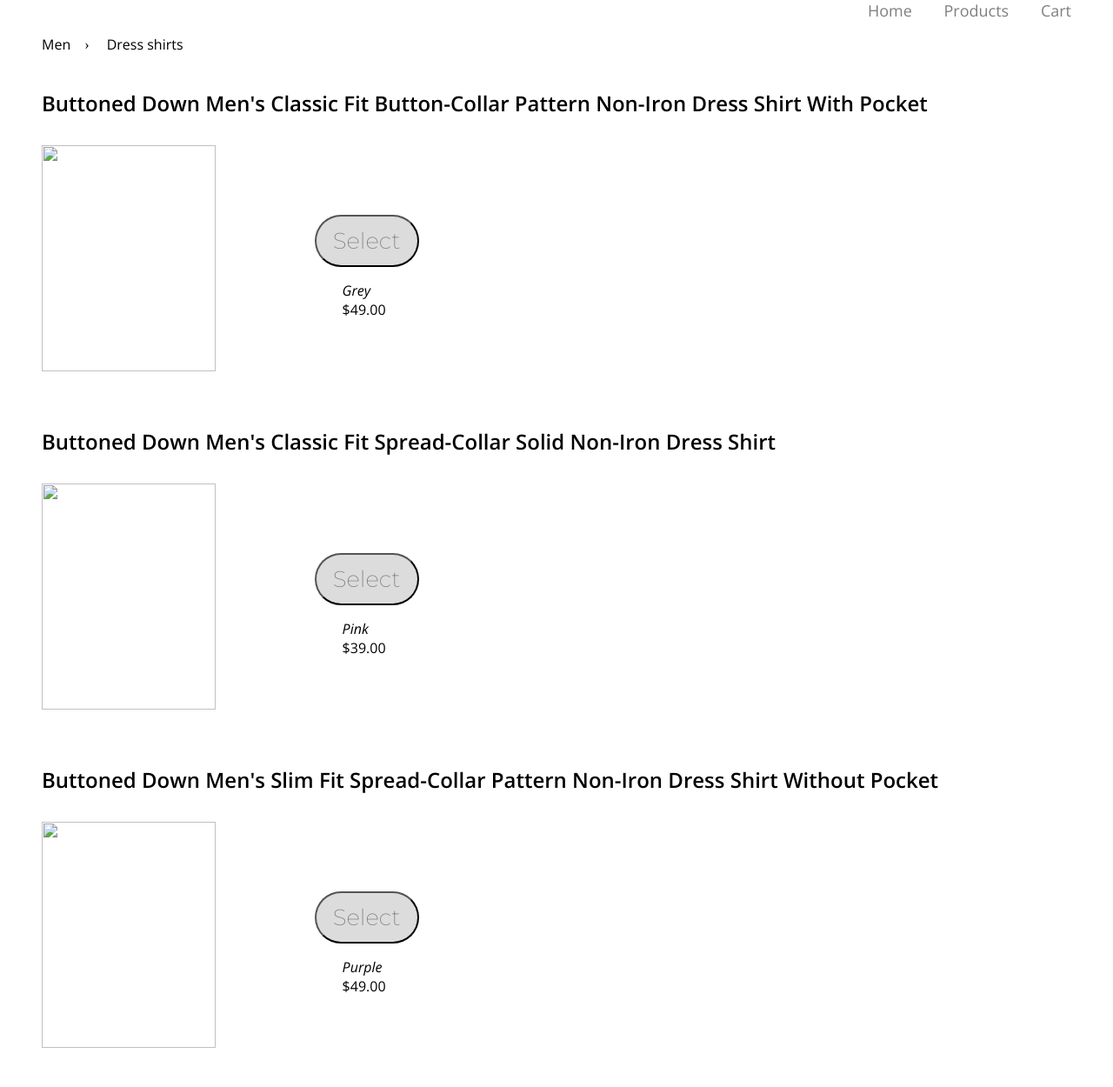
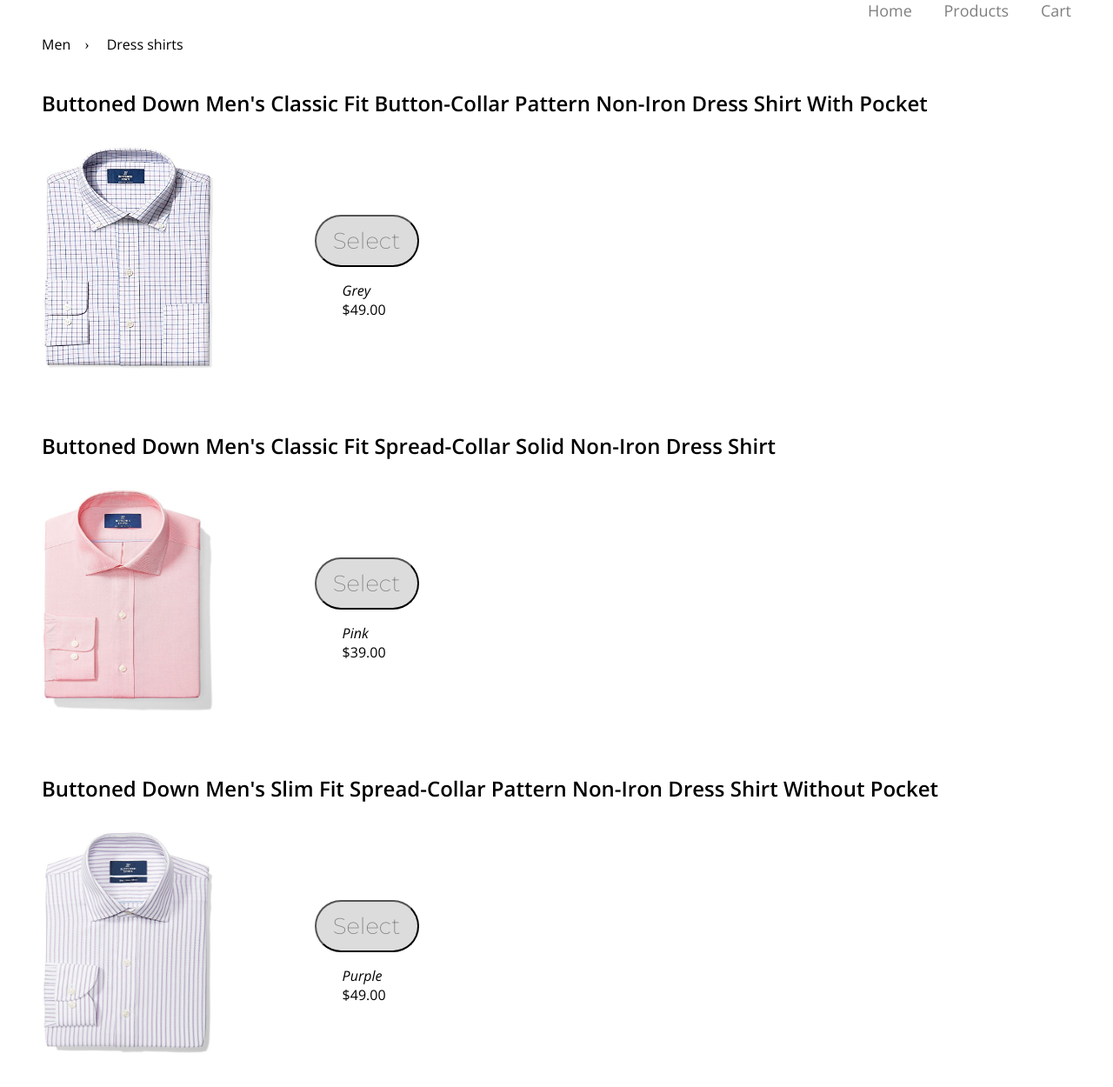
Before and after one commit to miladmemarian/online-shopping, a website: page index.html in a window 1280 px wide. Shown: the top 1250 px of the page at 87% size. Drawn offline with nearby package versions, Linux system fonts and the light colour scheme.

Commit message:
images added to the folder

```diff
--- a/main.js
+++ b/main.js
@@ -6,7 +6,7 @@
       "Buttoned Down Men's Classic Fit Button-Collar Pattern Non-Iron Dress Shirt With Pocket",
     price: '$49.00',
     color: 'Grey',
-    image: 'shirt-grey.jpg',
+    image: './images/shirt-grey.jpg',
     size: [' S ', ' M ', ' L ', ' XL '],
     details: [
       '100% Supima® Cotton',
@@ -21,7 +21,7 @@
       "Buttoned Down Men's Classic Fit Spread-Collar Solid Non-Iron Dress Shirt",
     price: '$39.00',
     color: 'Pink',
-    image: 'shirt-pink.jpg',
+    image: './images/shirt-pink.jpg',
     size: [' M ', ' XL '],
     details: [
       '100% Supima® Cotton',
@@ -36,7 +36,7 @@
       "Buttoned Down Men's Slim Fit Spread-Collar Pattern Non-Iron Dress Shirt Without Pocket",
     price: '$49.00',
     color: 'Purple',
-    image: 'shirt-purple.jpg',
+    image: './images/shirt-purple.jpg',
     size: [' S ', ' L ', ' XL '],
     details: [
       'Imported',
@@ -153,7 +153,6 @@
     )
 
     var $products = document.querySelector('.product')
-    console.log($products)
     $products.style.display = 'none'
 
     $details.style.display = 'block'
--- a/styles.css
+++ b/styles.css
@@ -165,7 +165,6 @@
 }
 
 .size {
-  font-style: italic;
   font-size: 1rem;
   margin-left: 3.5rem;
   padding: 1rem;
@@ -188,4 +187,5 @@
   margin-left: 2rem;
   padding: 1rem;
   font-size: 40px;
+  font-style: italic;
 }
```
Also changed, not shown: images/shirt-grey.jpg (added), images/shirt-pink.jpg (added), images/shirt-purple.jpg (added).
